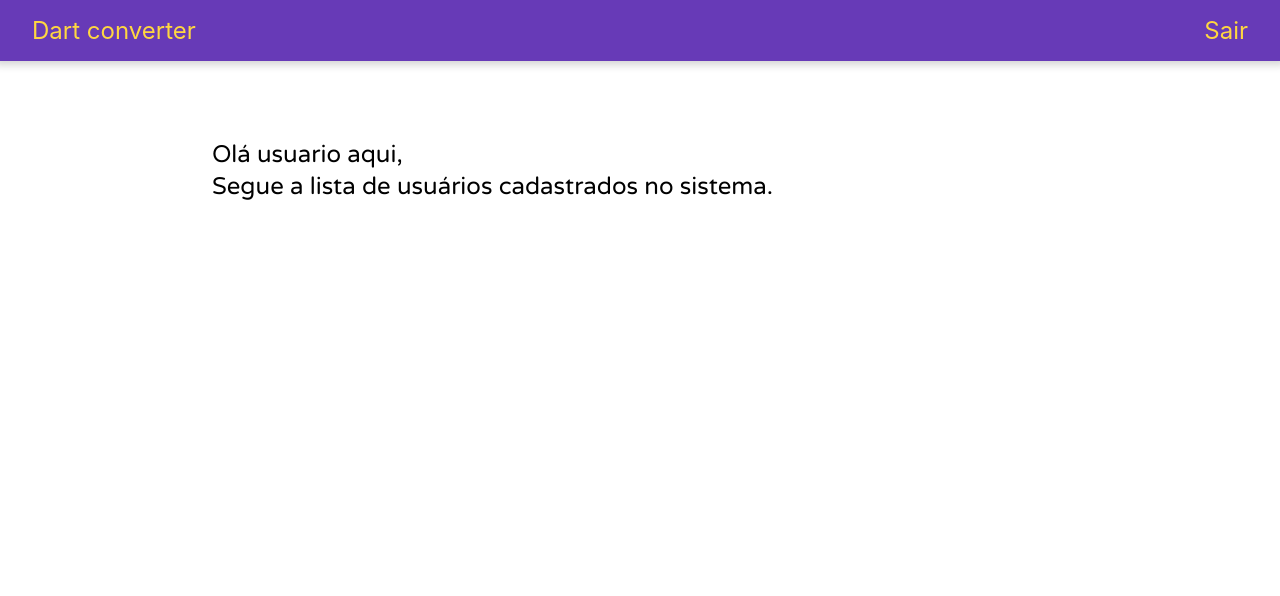
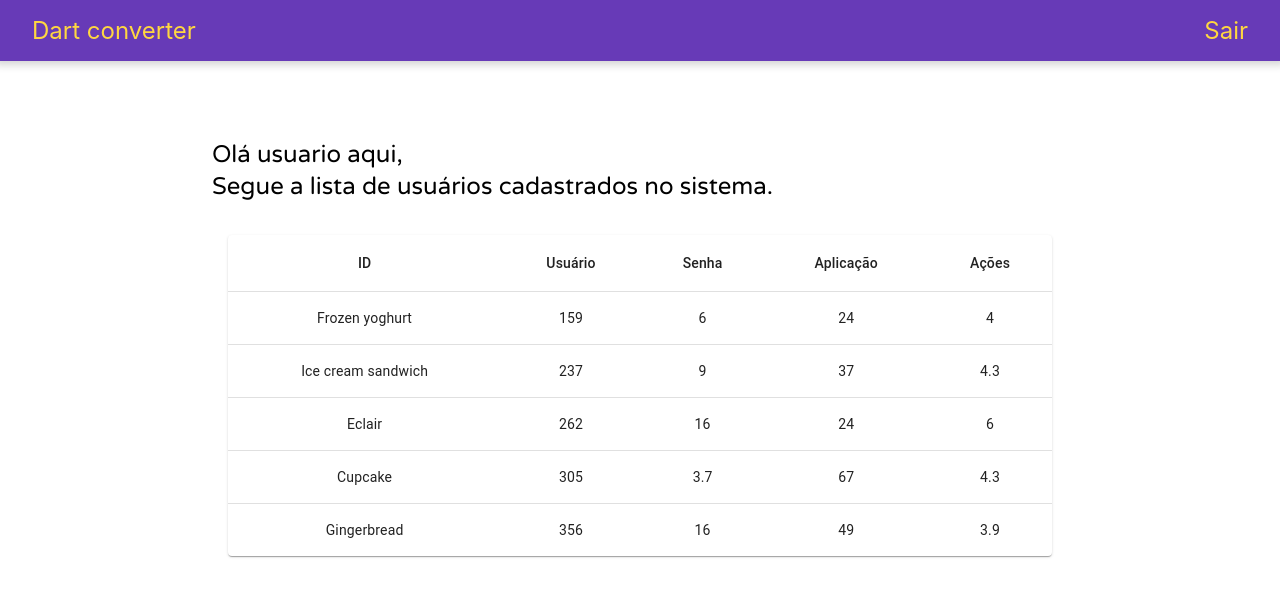
Before and after one commit to ermsharo/teste-convercao, a React (Create React App) app in the folder app/: page / in a window 1280 px wide. Shown: the top 596 px of the page. Built offline with nearby package versions, Linux system fonts and the light colour scheme; a web font is replaced by a local one.

Commit message:
add table

```diff
--- a/app/src/components/Board.js
+++ b/app/src/components/Board.js
@@ -3,6 +3,13 @@
 import styled from "styled-components";
 import { Grid } from "../style/GridSystem";
 import { useNavigate } from "react-router-dom";
+import Table from "@mui/material/Table";
+import TableBody from "@mui/material/TableBody";
+import TableCell from "@mui/material/TableCell";
+import TableContainer from "@mui/material/TableContainer";
+import TableHead from "@mui/material/TableHead";
+import TableRow from "@mui/material/TableRow";
+import Paper from "@mui/material/Paper";
 
 const BoardBox = styled.div`
   width: 100%;
@@ -20,6 +27,23 @@
   line-height: 32px;
 `;
 
+const TableBox = styled.div`
+  padding: 16px;
+  margin-top: 16px;
+`;
+
+function createData(name, calories, fat, carbs, protein) {
+  return { name, calories, fat, carbs, protein };
+}
+
+const rows = [
+  createData("Frozen yoghurt", 159, 6.0, 24, 4.0),
+  createData("Ice cream sandwich", 237, 9.0, 37, 4.3),
+  createData("Eclair", 262, 16.0, 24, 6.0),
+  createData("Cupcake", 305, 3.7, 67, 4.3),
+  createData("Gingerbread", 356, 16.0, 49, 3.9),
+];
+
 const Board = () => {
   const navigate = useNavigate();
   return (
@@ -29,6 +53,37 @@
         <BoardTitleText>
           Segue a lista de usuários cadastrados no sistema.
         </BoardTitleText>
+        <TableBox>
+          <TableContainer component={Paper}>
+            <Table sx={{ minWidth: 650 }} aria-label="simple table">
+              <TableHead>
+                <TableRow>
+                  <TableCell align="center">ID</TableCell>
+                  <TableCell align="center">Usuário</TableCell>
+                  <TableCell align="center">Senha</TableCell>
+                  <TableCell align="center">Aplicação</TableCell>
+                  <TableCell align="center">Ações</TableCell>
+                </TableRow>
+              </TableHead>
+              <TableBody>
+                {rows.map((row) => (
+                  <TableRow
+                    key={row.name}
+                    sx={{ "&:last-child td, &:last-child th": { border: 0 } }}
+                  >
+                    <TableCell align="center" component="th" scope="row">
+                      {row.name}
+                    </TableCell>
+                    <TableCell align="center">{row.calories}</TableCell>
+                    <TableCell align="center">{row.fat}</TableCell>
+                    <TableCell align="center">{row.carbs}</TableCell>
+                    <TableCell align="center">{row.protein}</TableCell>
+                  </TableRow>
+                ))}
+              </TableBody>
+            </Table>
+          </TableContainer>
+        </TableBox>
       </BoardBox>
     </Grid>
   );
```
